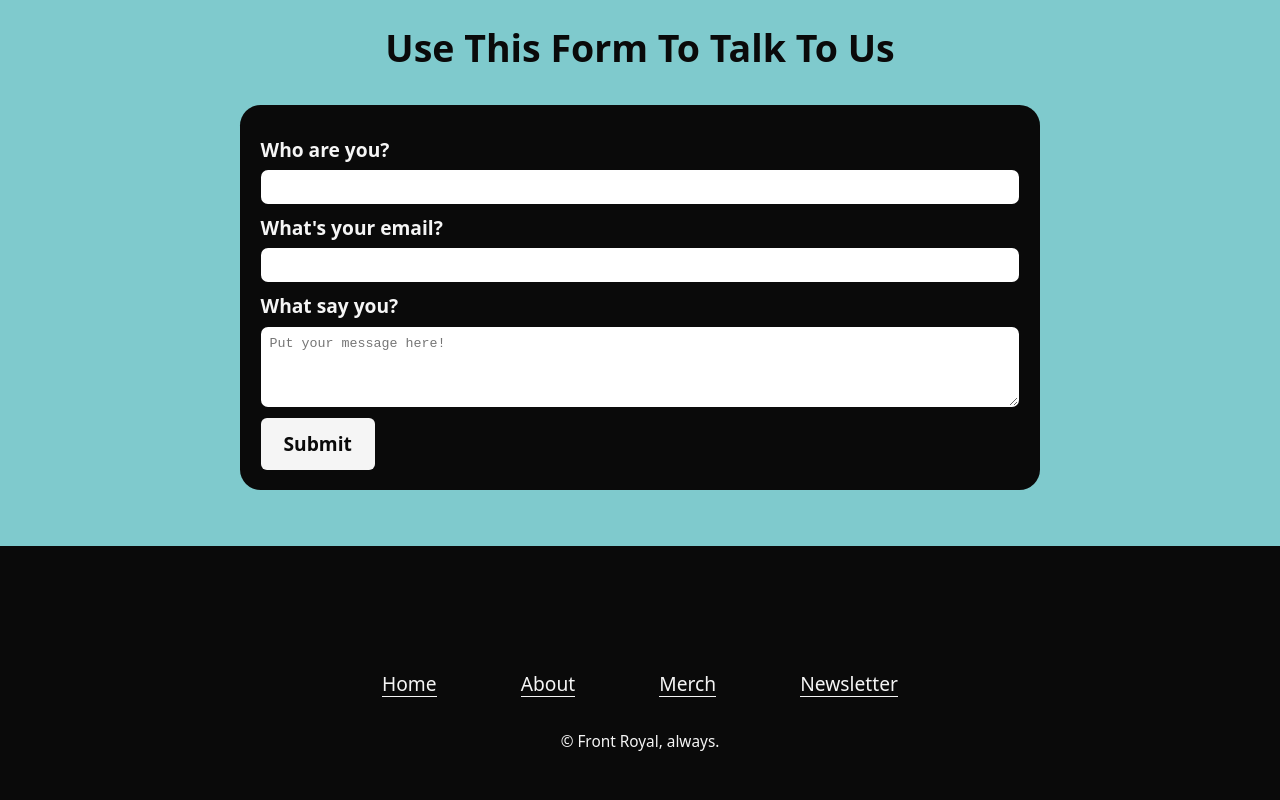
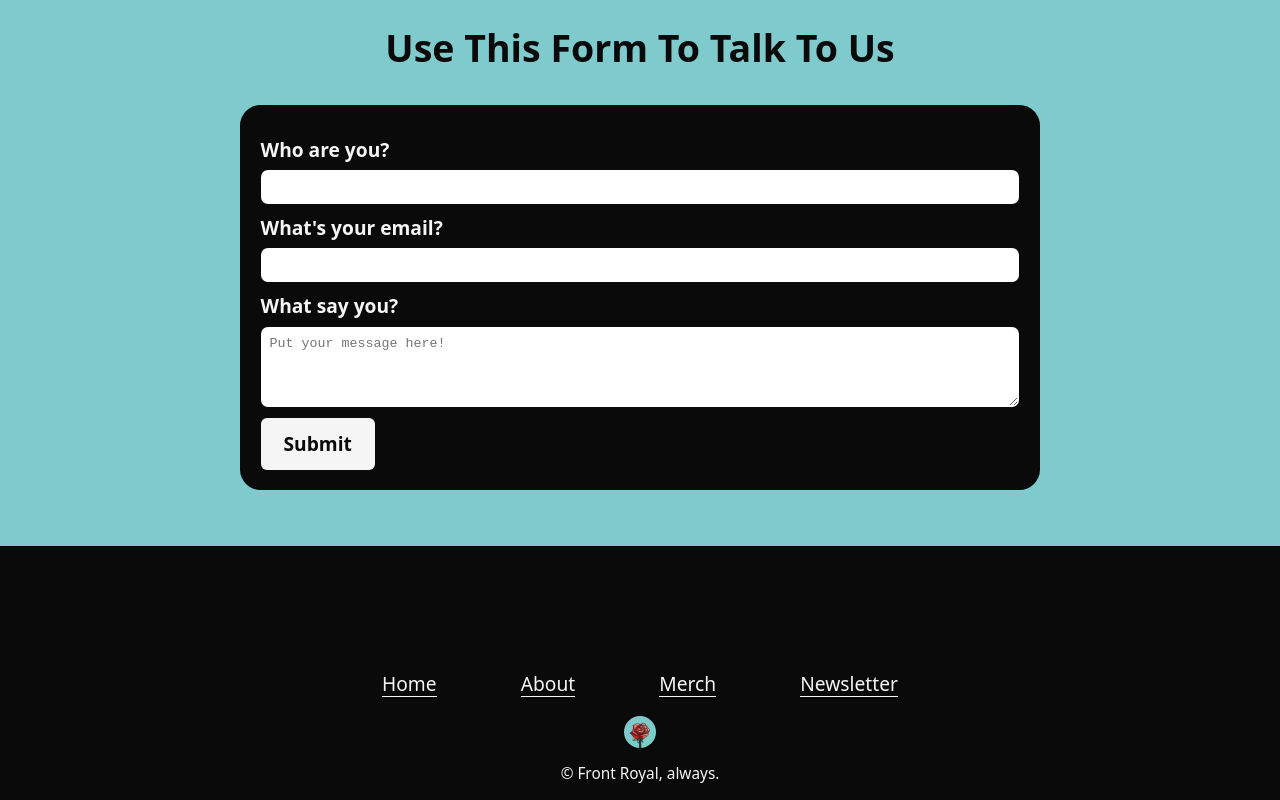
Before and after one commit to troyvassalotti/front-royal, an Eleventy site: page src/about/index.njk in a window 1280 px wide. Shown: the part 2105-2905 px from the top of the page. Before the commit the page ends 2873 px from the top, so only its background shows below. Built offline with nearby package versions, Linux system fonts and the light colour scheme; Eleventy itself is replaced by a stand-in of ours; files that its build step writes are made by us from their sources; a web font is replaced by a local one.

Commit message:
forgot the image in the footer

```diff
--- a/src/_includes/partials/footer.njk
+++ b/src/_includes/partials/footer.njk
@@ -7,6 +7,6 @@
             <li><a class="animated-link" href="https://newsletter.frontroyalband.com">Newsletter</a></li>
         </ul>
     </nav>
-    <img src="/assets/img/site-icons/apple-touch-icon-57x57.png" alt="">
+    <img src="/assets/img/icons/favicon-32x32.png" alt="">
     <p class="disclaimer">&copy; Front Royal, always.</p>
 </footer>
```
